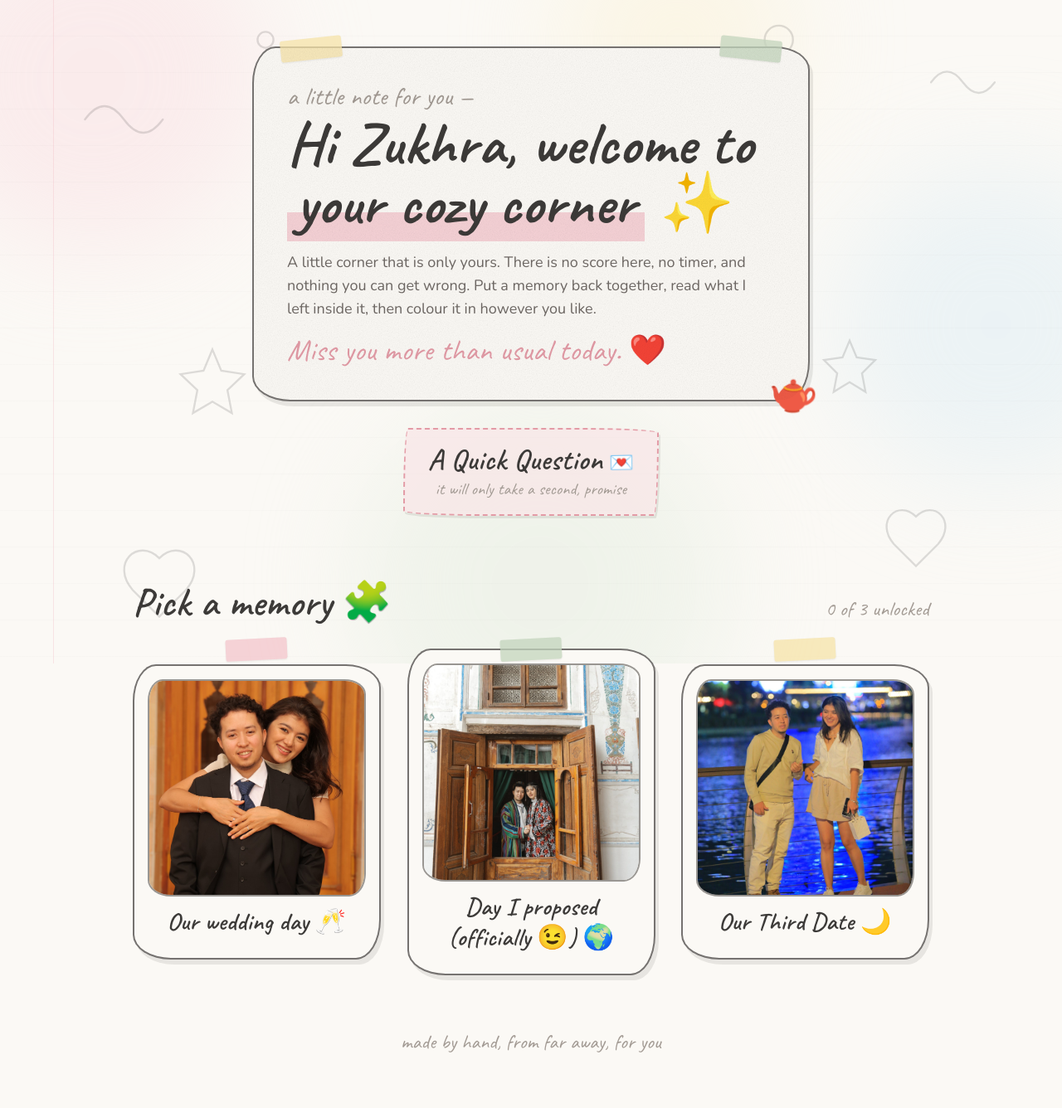
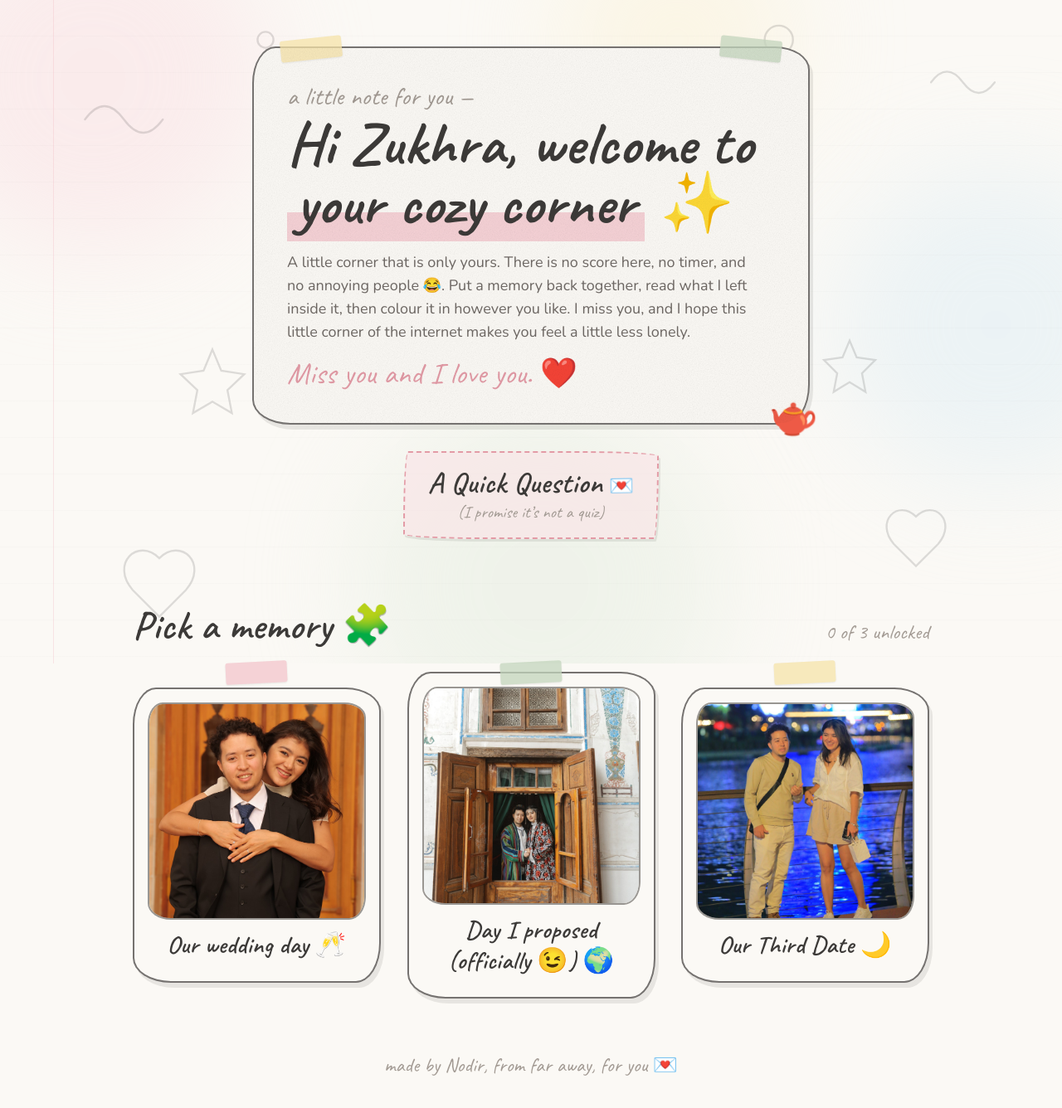
Before and after one commit to RidonMus/gift, a React (Vite) app: page / in a window 1280 px wide. Shown: the top 1336 px of the page at 83% size. Built offline with nearby package versions, Linux system fonts and the light colour scheme.

Commit message:
feat: update text in QuestionScreen, RevealScreen, and WelcomeScreen for a more personal touch

```diff
--- a/src/components/QuestionScreen.jsx
+++ b/src/components/QuestionScreen.jsx
@@ -21,8 +21,8 @@ const NO_STAGES = [
 const FINAL_STAGE = NO_STAGES.length - 1
 
 const CONFESSION = [
-  "You're stuck with me all the way from Toronto to Tashkent.",
-  'My meme game is too strong.',
+  "You're stuck with me all the way even on the other side of the world.",
+  'My jokes are too funny.',
   'I built this entire app just to see you smile.',
   'Because I love you most. 🥰',
 ]
@@ -239,7 +239,7 @@ function ConfessionModal({ onClose, onBack }) {
         <h2 className="font-hand text-5xl font-bold leading-tight text-ink">I knew it! ❤️</h2>
 
         <p className="mt-3 font-body text-base leading-relaxed text-ink-soft sm:text-lg">
-          Impossible. Go solve some puzzles, smarty-pants. Also, you couldn’t click No because:
+          Impossible. Go solve some puzzles my love. Also, you couldn’t click No because:
         </p>
 
         <ol className="mt-4 space-y-2.5">
@@ -278,7 +278,7 @@ function LoveBanner({ name, onBack }) {
         </h1>
 
         <p className="mt-5 font-body text-base leading-relaxed text-ink-soft sm:text-lg">
-          That was never really a question — but it was very nice to hear anyway. Thank you for
+          That was never really a question, but it was very nice to hear anyway. Thank you for
           pressing the honest button.
         </p>
 
--- a/src/components/RevealScreen.jsx
+++ b/src/components/RevealScreen.jsx
@@ -86,7 +86,7 @@ export default function RevealScreen({ memory, onColor, onBack }) {
 
       <p className="mt-6 max-w-md text-center font-body text-sm leading-relaxed text-ink-faint">
         Next up: the same drawing, but empty. Fill it in however you feel — there is no correct
-        version of this and there never was.
+        version of this and there never was. This is easier than your german coloring book 😂
       </p>
     </div>
   )
--- a/src/components/WelcomeScreen.jsx
+++ b/src/components/WelcomeScreen.jsx
@@ -28,12 +28,13 @@ export default function WelcomeScreen({ completed, onPick, onAskQuestion, name =
           </h1>
 
           <p className="mt-5 max-w-xl font-body text-base leading-relaxed text-ink-soft sm:text-lg">
-            {greeting} There is no score here, no timer, and nothing you can get wrong. Put a memory
-            back together, read what I left inside it, then colour it in however you like.
+            {greeting} There is no score here, no timer, and no annoying people 😂. Put a memory
+            back together, read what I left inside it, then colour it in however you like. I miss you,
+            and I hope this little corner of the internet makes you feel a little less lonely.
           </p>
 
           <p className="mt-4 font-hand text-3xl text-blush-deep sm:text-4xl">
-            Miss you more than usual today. ❤️
+            Miss you and I love you. ❤️
           </p>
 
           <div className="pointer-events-none absolute -bottom-4 -right-3 animate-float-soft text-4xl sm:text-5xl">
@@ -54,7 +55,7 @@ export default function WelcomeScreen({ completed, onPick, onAskQuestion, name =
           </span>
           <span className="ml-2 inline-block animate-float-soft text-2xl">💌</span>
           <span className="mt-0.5 block font-hand text-xl text-ink-faint">
-            it will only take a second, promise
+            (I promise it’s not a quiz)
           </span>
         </button>
       </div>
@@ -88,7 +89,7 @@ export default function WelcomeScreen({ completed, onPick, onAskQuestion, name =
       </div>
 
       <p className="mt-16 text-center font-hand text-2xl text-ink-faint">
-        made by hand, from far away, for you
+        made by Nodir, from far away, for you 💌
       </p>
     </div>
   )
```
